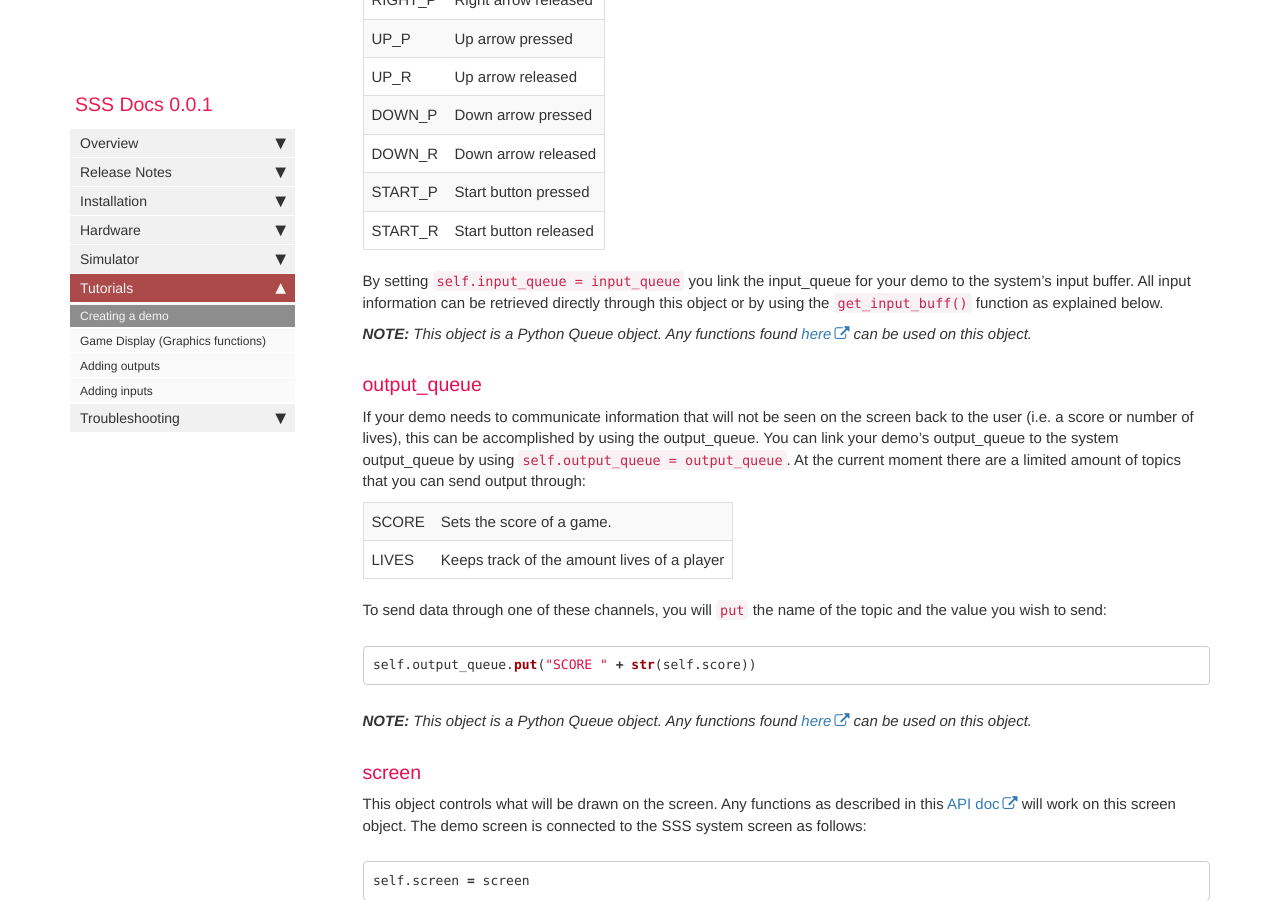
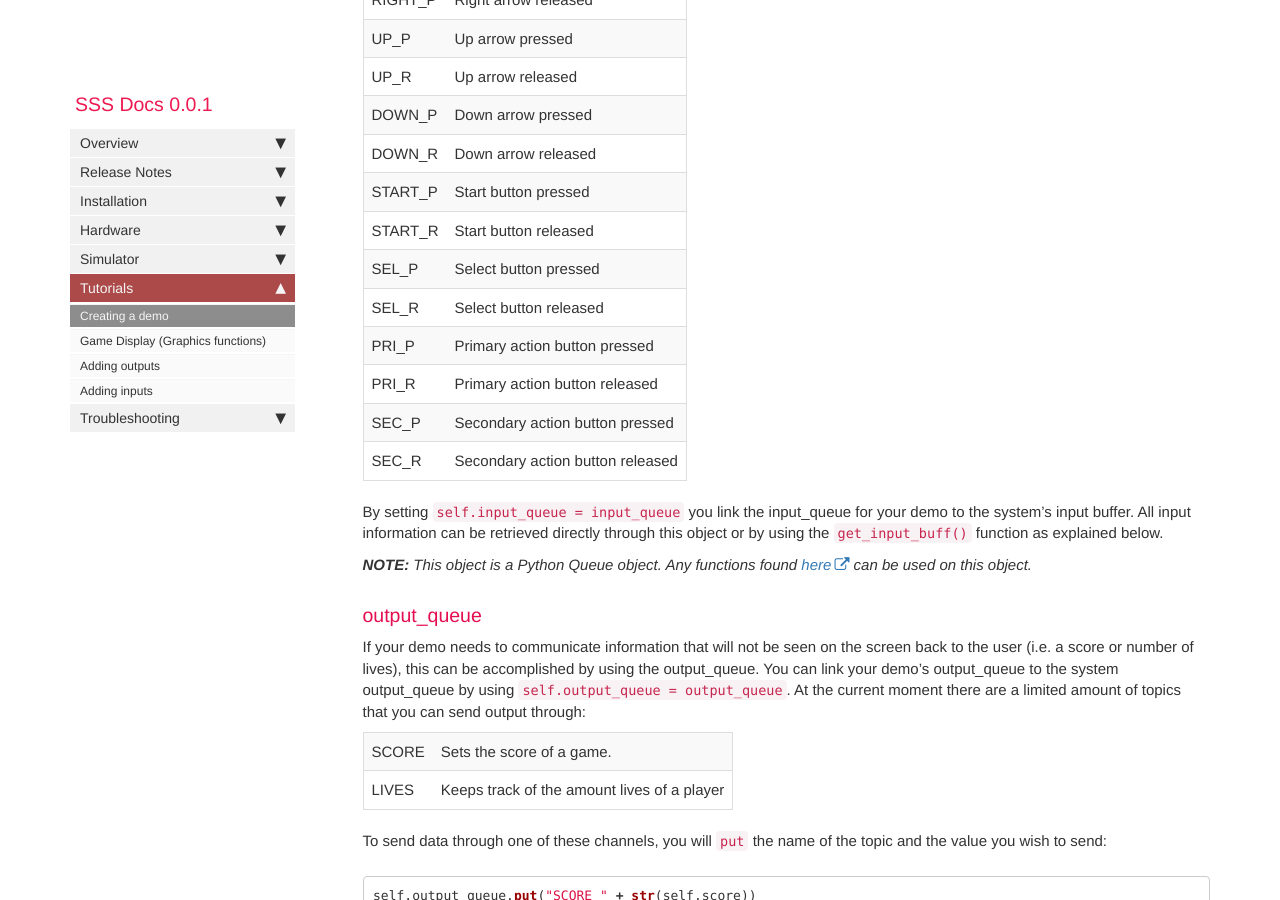
Before and after one commit to NET-BYU/sss_docs, a Jekyll site: the page built from pages/mydoc/mydoc_creating_a_demo.md, in a window 1280 px wide and 900 px high, scrolled down 2741 px. Built offline with Jekyll 4.4.1, drawn with Linux system fonts in a browser that asks for light colours; comment, search, counter and statistics services are not loaded.

Commit message:
New button presses recorded

```diff
--- a/pages/mydoc/mydoc_creating_a_demo.md
+++ b/pages/mydoc/mydoc_creating_a_demo.md
@@ -97,6 +97,12 @@ If you are creating a demo which requires active user input, you will need to ke
 | DOWN_R | Down arrow released |
 | START_P | Start button pressed |
 | START_R | Start button released |
+| SEL_P | Select button pressed |
+| SEL_R | Select button released |
+| PRI_P | Primary action button pressed |
+| PRI_R | Primary action button released |
+| SEC_P | Secondary action button pressed |
+| SEC_R | Secondary action button released |
 
 By setting `self.input_queue = input_queue` you link the input_queue for your demo to the system’s input buffer. All input information can be retrieved directly through this object or by using the `get_input_buff()` function as explained below.
 
```
